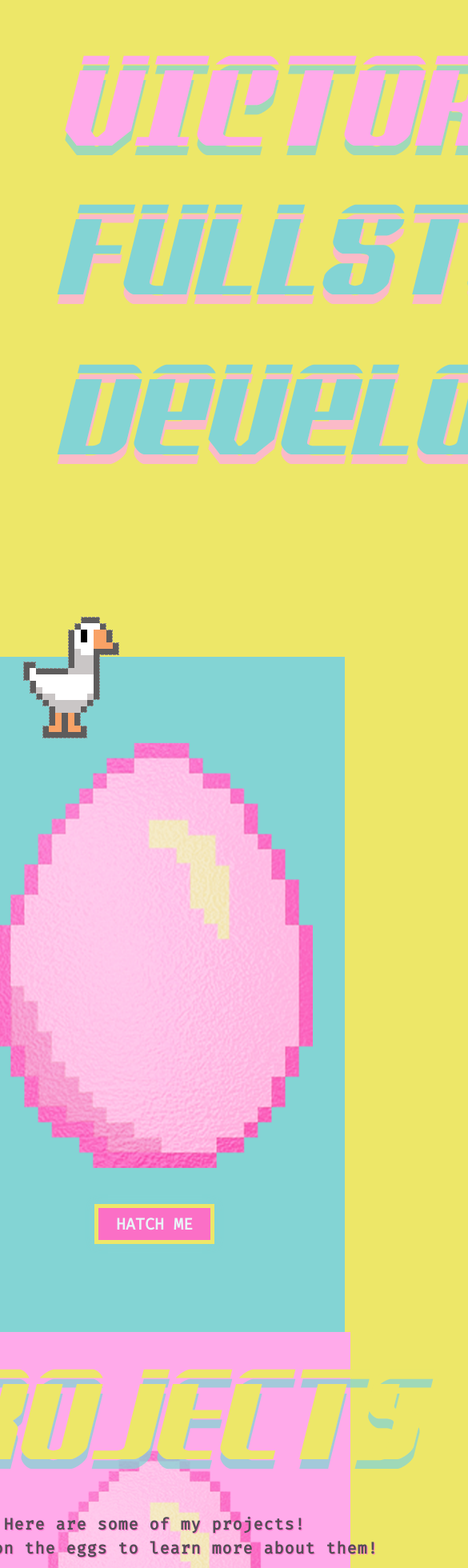
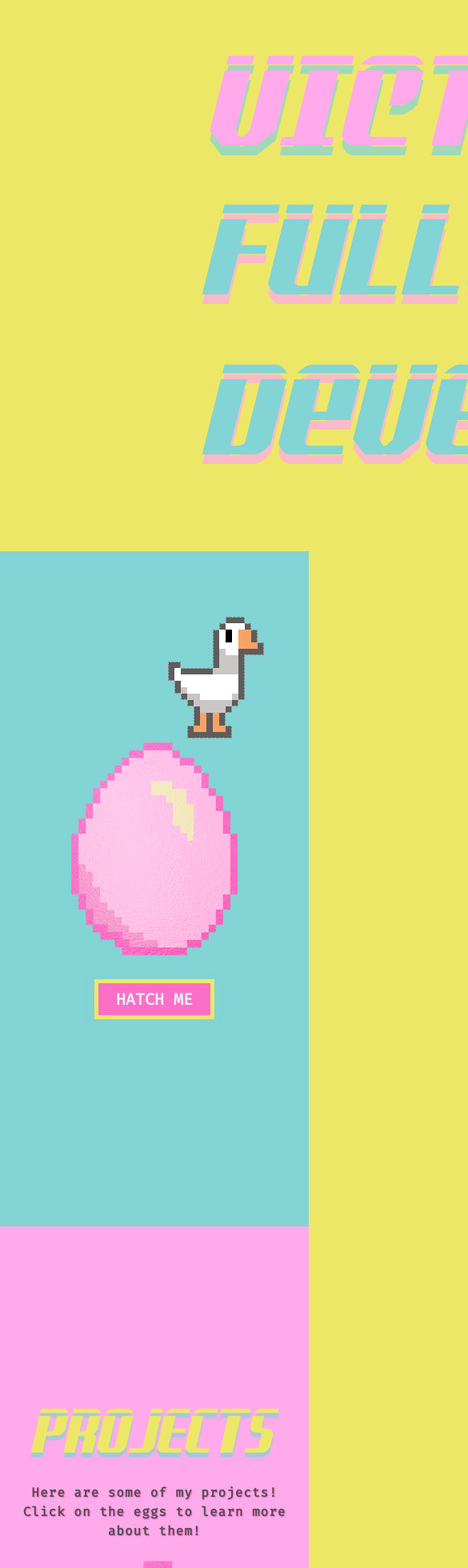
Before and after one commit to veepgoose/portfolio, a React (Create React App) app in the folder goose-portfolio/: page / in a window 390 px wide. Shown: the part 40-2000 px from the top of the page at 80% size, 585 px wide, since content can reach past the window. Built offline with nearby package versions, Linux system fonts and the light colour scheme.

Commit message:
Media Queries on mobile devices; AboutMe and Projects components styled

```diff
--- a/goose-portfolio/src/App.css
+++ b/goose-portfolio/src/App.css
@@ -7,7 +7,7 @@ body {
 
 }
 
-/* .App {
+.App {
   position: absolute;
   text-align: center;
   background-color: #EDE768;
@@ -15,11 +15,11 @@ body {
   width: 100vw;
 
 
-} */
+}
 
 
 
-/* .App-header {
+.App-header {
   background-color: #EDE768;
   max-height: 590vh;
   min-width: 99vw;
@@ -29,7 +29,7 @@ body {
   justify-content: center;
   font-size: calc(10px + 2vmin);
   color: #EDE768;
-} */
+}
 
 
 @media only screen and (min-width: 1280px) and (max-width: 1600px) {
@@ -42,6 +42,29 @@ body {
     padding: 0;
 
   }
+
+.App {
+  position: absolute;
+  text-align: center;
+  background-color: #EDE768;
+  height: 100vh;
+  width: 100vw;
+
+
+}
+
+
+
+.App-header {
+  background-color: #EDE768;
+  max-height: 590vh;
+  min-width: 99vw;
+  display: flex;
+  flex-direction: column;
+  align-items: center;
+  justify-content: center;
+  font-size: calc(10px + 2vmin);
+  color: #EDE768;
 }
 
 .Header {
@@ -68,3 +91,64 @@ body {
   left: 20;
 
 }
+
+
+
+@media only screen and (max-width: 390px) {
+  body {
+    background-color: #EDE768;
+    height: 100vh;
+    width: 10%;
+
+
+  }
+}
+
+.App {
+  position: absolute;
+  text-align: center;
+  background-color: #EDE768;
+
+
+
+}
+
+
+
+.App-header {
+  background-color: #EDE768;
+
+  display: flex;
+  flex-direction: column;
+  align-items: center;
+  justify-content: center;
+  font-size: calc(10px + 2vmin);
+  color: #EDE768;
+}
+
+/* .Header {
+  display: flex;
+  justify-content: flex-start;
+  align-items: flex-start;
+  width: 50px;
+  height: 50px;
+  margin-left: -1%;
+  margin-bottom: 0%;
+}
+
+.ProfileImg {
+  width: 50px;
+  height: 50px;
+  border-radius: 0%;
+  margin-top: 3%;
+
+}
+
+.Goose {
+  position: absolute;
+  top: 790px;
+  left: 20;
+
+} */
+
+}
--- a/goose-portfolio/src/Components/AboutMe/AboutMe.css
+++ b/goose-portfolio/src/Components/AboutMe/AboutMe.css
@@ -33,3 +33,44 @@
     color: #534D56;
     font-family: 'Fira Code', monospace;
 }
+
+@media only screen and (max-width:390px) {
+
+
+.AboutMe {
+    width: 90%;
+    height:100%;
+    margin: 0 auto;
+    margin-top: 240px;
+    margin-bottom: -150px;
+    position: relative;
+    top: 50%;
+    left: 41.5%;
+    transform: translate(-44%, -20%);
+    border:10px solid #FB6FC6;
+    border-radius: 5px;
+    background-color: #EDE768;
+    box-shadow: 0 4px 8px 0 #534D56;
+    padding-top: 10px;
+    padding-bottom: 10px;
+
+}
+
+.AboutMeTitle {
+    position: relative;
+    height: 40%;
+    width: 80%;
+
+
+}
+
+.AboutMeText {
+    text-align: center;
+    font-family: arial;
+    font-size: 0.8em;
+    padding-left: 20px;
+    padding-right: 20px;
+    color: #534D56;
+    font-family: 'Fira Code', monospace;
+}
+}
--- a/goose-portfolio/src/Components/EggSection/EggSection.css
+++ b/goose-portfolio/src/Components/EggSection/EggSection.css
@@ -71,3 +71,81 @@
     box-shadow: 0 5px #fb6fc6;
     transform: translateY(4px);
   }
+
+  @media only screen and (max-width: 390px) {
+
+    .EggSection {
+      background-color: #83D4D4;
+      min-height: 100%;
+      max-width: 100%;
+      display: flex;
+      flex-direction: column;
+      align-items: center;
+      justify-content: center;
+      font-size: calc(10px + 2vmin);
+
+      }
+
+      .UncrackedEgg {
+        display: flex;
+        width: 250px;
+        height: 300px;
+        justify-content: center;
+        align-items: center;
+
+      }
+
+      .HatchingEgg {
+        display: flex;
+        width: 450px;
+        height: 450px;
+        justify-content: center;
+        align-items: center;
+        animation-name: hatchAnimation;
+        animation-duration: 1s;
+        animation-timing-function: linear;
+        animation-fill-mode: forwards;
+        opacity: 0;
+      }
+
+      @keyframes hatchAnimation {
+        0% {
+          opacity: 0;
+        }
+        100% {
+          opacity: 1;
+        }
+      }
+
+      .HatchButton {
+        display: flex;
+        width: 150px;
+        height: 50px;
+        justify-content: center;
+        align-items: center;
+        background-color: #fb6fc6;
+        border: 5px solid #EDE768;
+        box-shadow: 0px 0px 10px 0px #83D4D4;
+        cursor: pointer;
+        margin-bottom: 40px;
+        margin-top: 15px;
+        color: #E9F4F8;
+        font-size: 20px;
+        font-weight: bold;
+        font-family: 'Fira Code', monospace;
+      }
+
+      .HatchButton:hover {
+        background-color: #EDE768;
+        border: 5px solid #fb6fc6;
+        /* box-shadow: 0px 0px 10px 0px #83D4D4; */
+        cursor: pointer;
+      }
+
+      .HatchButton:active {
+        background-color: #EDE768;
+        box-shadow: 0 5px #fb6fc6;
+        transform: translateY(4px);
+      }
+
+  }
--- a/goose-portfolio/src/Components/Header/Header.css
+++ b/goose-portfolio/src/Components/Header/Header.css
@@ -22,3 +22,27 @@
     left: 20;
 
 }
+
+@media only screen and (max-width: 390px) {
+    .Header {
+        width: 10%;
+        height: 50%;
+        margin-left: -1%;
+        margin-bottom: 0%;
+    }
+
+    .ProfileImg {
+        display: flex;
+        width: 150px;
+        height: 400px;
+        border-radius: 0%;
+        margin-top: 3%;
+    }
+
+    .Goose {
+        position: absolute;
+        top: 790px;
+        left: 20;
+
+    }
+}
--- a/goose-portfolio/src/Components/Projects/Projects.css
+++ b/goose-portfolio/src/Components/Projects/Projects.css
@@ -68,3 +68,75 @@
     transform: translateY(4px);
     border-radius: 20%;
   }
+
+  @media only screen and (max-width: 390px) {
+    .Projects {
+        position: relative;
+        background-color:#FFAAEA;
+        min-height: 180%;
+        max-width: 100%;
+        display: flex;
+        flex-direction: column;
+        align-items: center;
+        justify-content: center;
+
+    }
+
+    .ProjectsTitle {
+       width: 350px;
+       height: 100px;
+       padding-left: 20px;
+       padding-top: 10px;
+    }
+
+    .ProjectsHeader {
+        position:absolute;
+        top: 0;
+
+    }
+
+    .ProjectsText {
+        position: relative;
+        display: flex;
+        flex-direction: column;
+        align-items: center;
+        justify-content: center;
+        text-align: center;
+        top: 0;
+        font-size: 1em;
+        font-weight: bold;
+        text-align: center;
+        color: #534D56;
+        line-height: 1.5;
+        letter-spacing: 1px;
+        text-shadow: 1px 1px 1px #FB6FC6;
+
+    }
+
+    .EggCarton {
+        display: flex;
+        flex-wrap: wrap;
+        justify-content: center;
+        margin-top: 40%;
+    }
+
+    .ProjEgg {
+        height: 300px;
+        width: 250px;
+        margin-right: 70px;
+        margin-left: 70px;
+        margin-top: 50px;
+        margin-bottom: -30px;
+      }
+
+      .ProjEgg:hover {
+       cursor: pointer;
+      }
+
+      .ProjEgg:active {
+        /* background-color: #EDE768;
+        box-shadow: 0 5px #fb6fc6; */
+        transform: translateY(4px);
+        border-radius: 20%;
+      }
+  }
```
